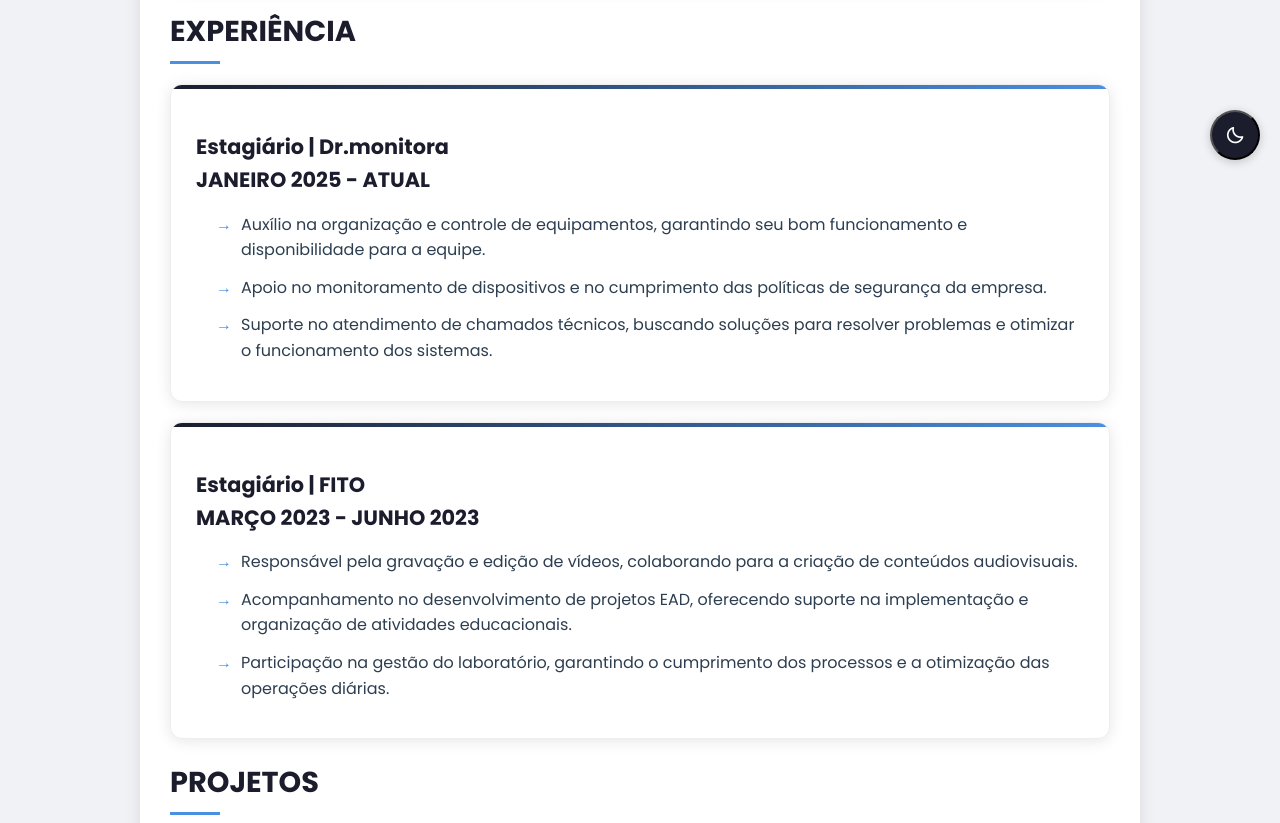
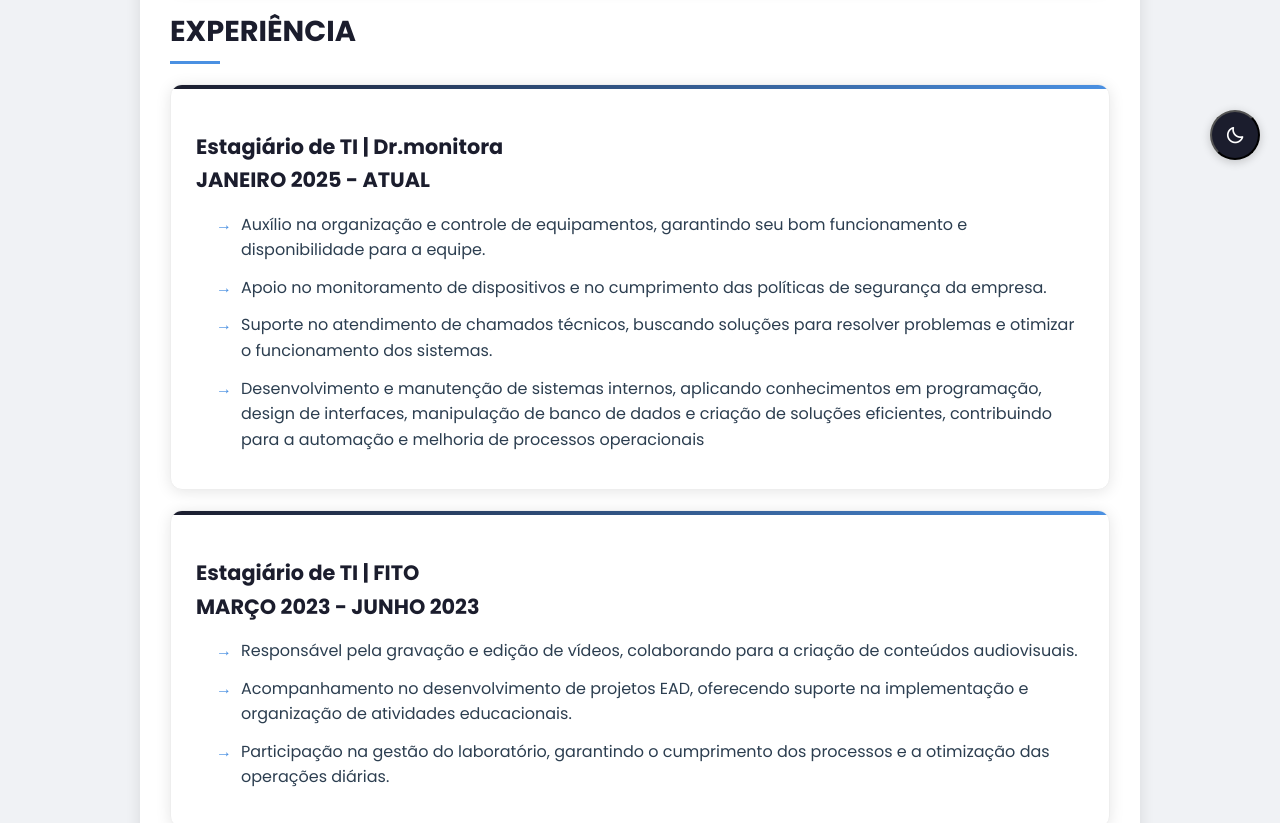
Before and after one commit to MiguelSilvaTeixeira/portfolio, a plain HTML site: page pages/portfolio.html in a window 1280 px wide. Shown: the part 620-1443 px from the top of the page. Drawn offline with nearby package versions, Linux system fonts and the light colour scheme; some packages are replaced by stand-ins of ours; a script that the page names is missing.

Commit message:
Update portfolio.html

```diff
--- a/pages/portfolio.html
+++ b/pages/portfolio.html
@@ -54,16 +54,17 @@
                 <article id="experiencia" id="experiencia">
                     <h2 class="titulo-topicos">EXPERIÊNCIA</h2>
                     <div class="content-card">
-                        <h3 class="subtitulo-topicos">Estagiário | Dr.monitora<br>JANEIRO 2025 - ATUAL</h3>
+                        <h3 class="subtitulo-topicos">Estagiário de TI | Dr.monitora<br>JANEIRO 2025 - ATUAL</h3>
                         <ul>
                             <li>Auxílio na organização e controle de equipamentos, garantindo seu bom funcionamento e disponibilidade para a equipe.</li>
                             <li>Apoio no monitoramento de dispositivos e no cumprimento das políticas de segurança da empresa.</li>
                             <li>Suporte no atendimento de chamados técnicos, buscando soluções para resolver problemas e otimizar o funcionamento dos sistemas.</li>
+                            <li>Desenvolvimento e manutenção de sistemas internos, aplicando conhecimentos em programação, design de interfaces, manipulação de banco de dados e criação de soluções eficientes, contribuindo para a automação e melhoria de processos operacionais</li>
                         </ul>
                     </div>
 
                     <div class="content-card">
-                        <h3 class="subtitulo-topicos">Estagiário | FITO<br>MARÇO 2023 - JUNHO 2023</h3>
+                        <h3 class="subtitulo-topicos">Estagiário de TI | FITO<br>MARÇO 2023 - JUNHO 2023</h3>
                         <ul>
                             <li>Responsável pela gravação e edição de vídeos, colaborando para a criação de conteúdos audiovisuais.</li>
                             <li>Acompanhamento no desenvolvimento de projetos EAD, oferecendo suporte na implementação e organização de atividades educacionais.</li>
```
